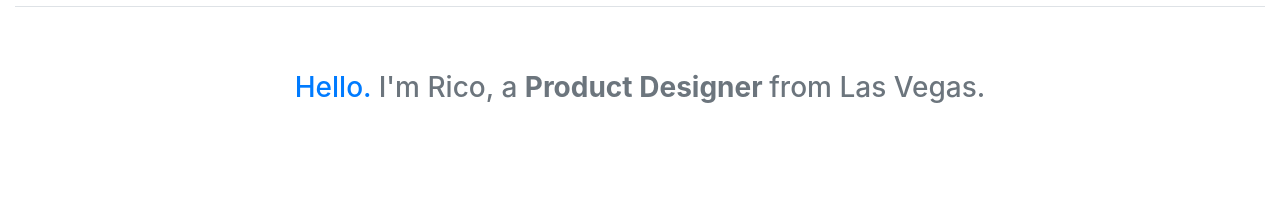
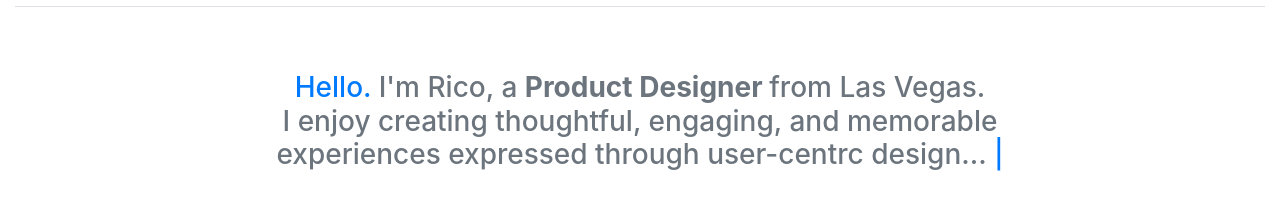
Before and after one commit to fpananganan/Portfolio-Redesign, a website: page index.html in a window 1280 px wide. Shown: the part 137-346 px from the top of the page. Drawn offline with nearby package versions, Linux system fonts and the light colour scheme.

Commit message:
Header intro text additions

```diff
--- a/index.html
+++ b/index.html
@@ -46,7 +46,7 @@
 
     <!-- Main Content -->
     <div class="intro-header px-3 py-3 pt-md-5 pb-md-4 mx-auto text-center">
-      <h3> <span class="text-primary"> Hello. </span> <span class="text-secondary"> I'm Rico, a <strong> Product Designer </strong> from Las Vegas.</span> </h3>
+      <h3> <span class="text-primary"> Hello. </span> <span class="text-secondary"> I'm Rico, a <strong> Product Designer </strong> from Las Vegas. <br> I enjoy creating thoughtful, engaging, and memorable <br> experiences expressed through user-centrc design...</span> <span class="text-primary"> | </span> </h3>
     </div>
 
     <!-- Optional JavaScript -->
```
